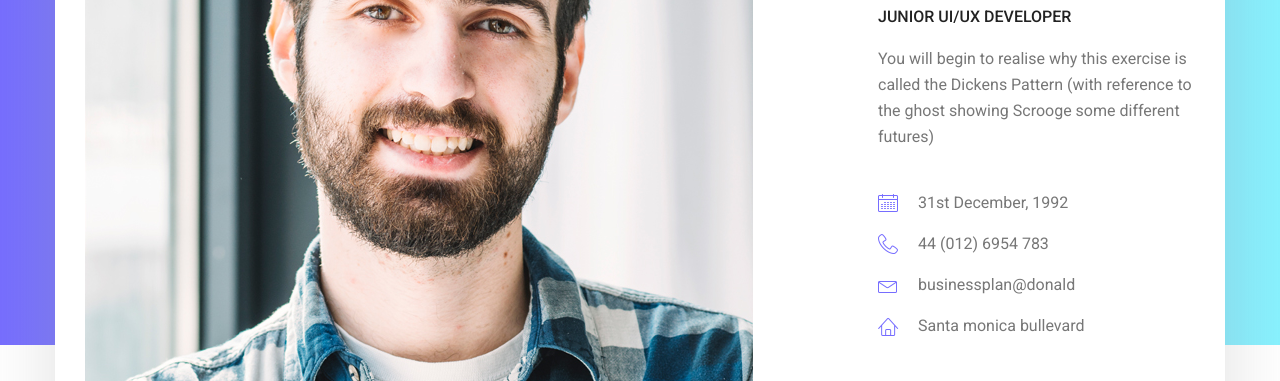
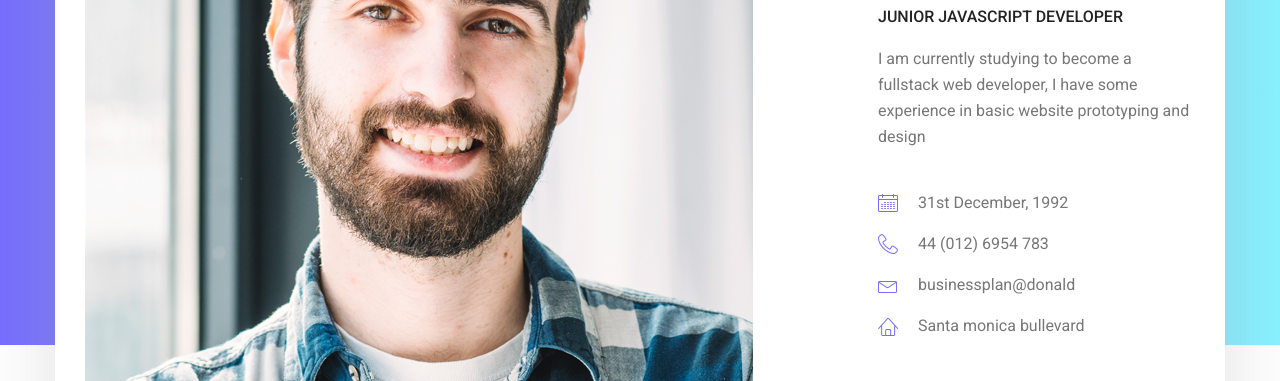
Before and after one commit to aghos4306/aghos4306.github.io, a plain HTML site: page meetme/index.html in a window 1280 px wide. Shown: the part 415-796 px from the top of the page. Drawn offline with Linux system fonts and the light colour scheme.

Commit message:
commit of updated bio

```diff
--- a/meetme/index.html
+++ b/meetme/index.html
@@ -76,8 +76,10 @@
 								<div class="personal_text">
 									<h6>Hello Everybody, i am</h6>
 									<h3>Aghogho</h3>
-									<h4>Junior UI/UX Developer</h4>
-									<p>You will begin to realise why this exercise is called the Dickens Pattern (with reference to the ghost showing Scrooge some different futures)</p>
+									<h4>Junior JavaScript Developer</h4>
+									<p>I am currently studying to become a fullstack web developer, I have some experience in
+										basic website prototyping and design
+									</p>
 									<ul class="list basic_info">
 										<li><a href="#"><i class="lnr lnr-calendar-full"></i> 31st December, 1992</a></li>
 										<li><a href="#"><i class="lnr lnr-phone-handset"></i> 44 (012) 6954 783</a></li>
```
